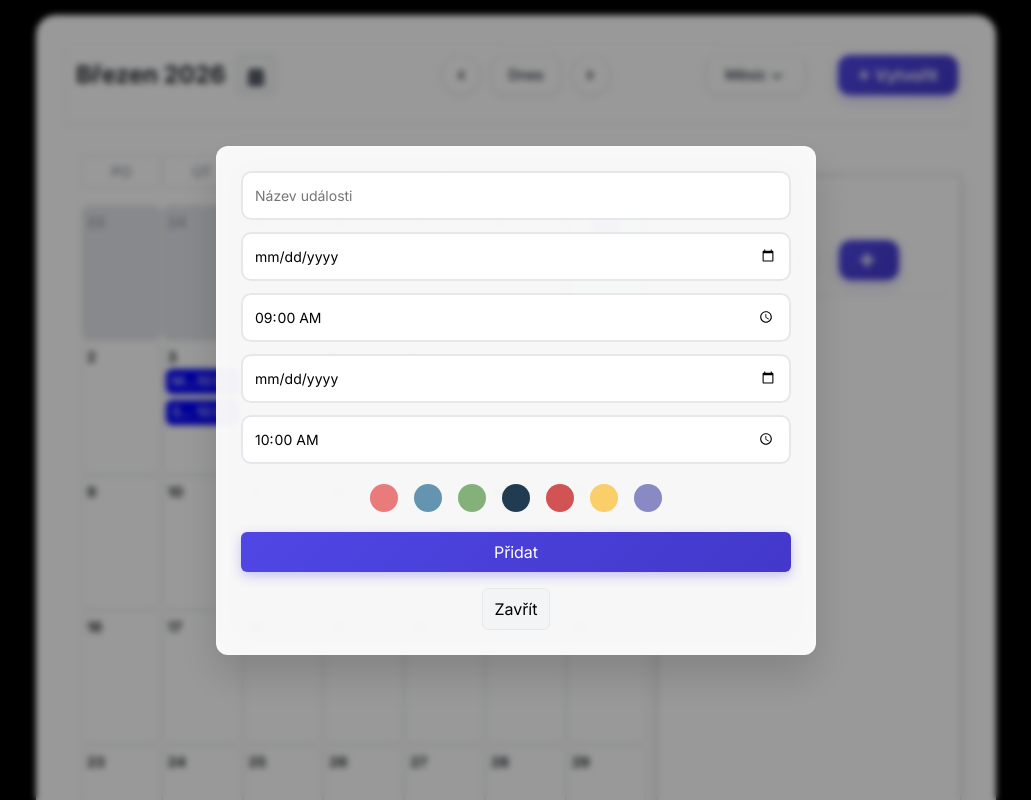
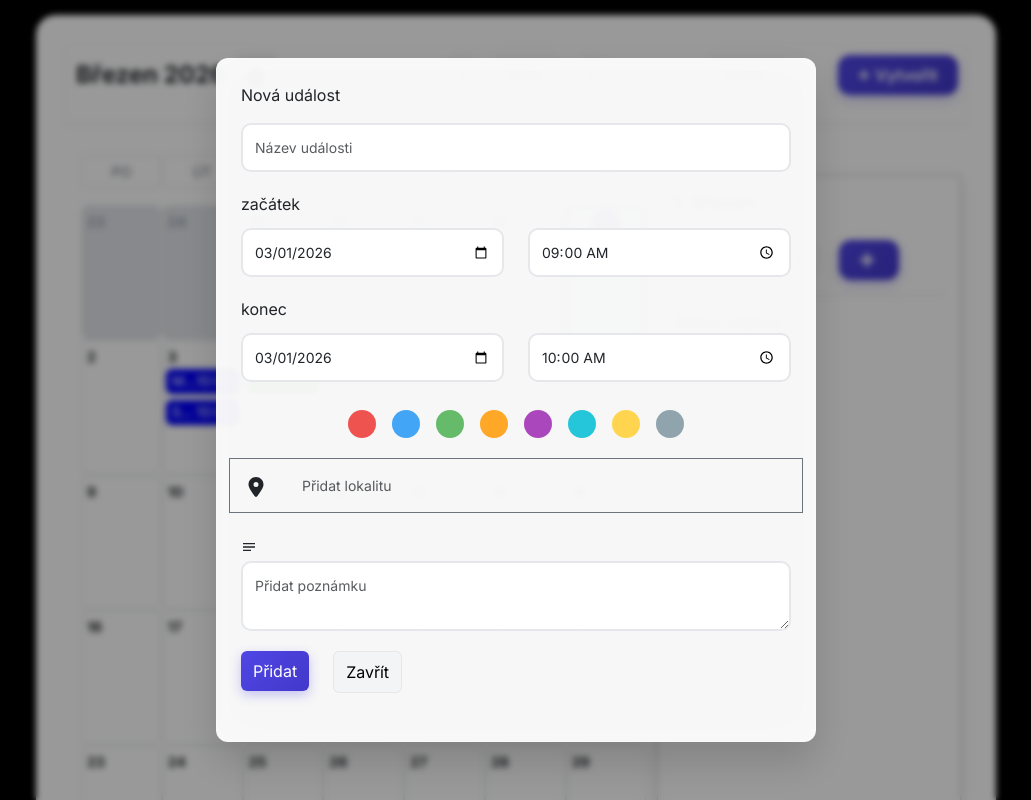
Before and after one commit to Jakub-coding99/React-Calendar, a React (Vite) app: page / in a window 1280 px wide. Both pictures are taken after a click on the button "Vytvořit". Shown: the top 800 px of the page, without its empty margins (124-1155 px from the left). Built offline with nearby package versions, Linux system fonts and the light colour scheme; a web font is replaced by a local one.

Commit message:
adding style for modal

```diff
--- a/src/components/Calendar.tsx
+++ b/src/components/Calendar.tsx
@@ -88,6 +88,7 @@ export const Calendar = () => {
     setModalState,
     animate,
     width,
+    addEventCurrentDay,
   } = useCalendar(mockedEvents);
 
   const openAddModal = (fillData?: string) => {
@@ -250,7 +251,7 @@ export const Calendar = () => {
   };
 
   const renderedView = renderView();
-  console.log(width, "width");
+
   return (
     <>
       <div className="wrapper">
@@ -265,7 +266,7 @@ export const Calendar = () => {
             handlePrevClick={handlePrevClick}
             handleNextClick={handleNextClick}
             handleTodayClick={handleTodayClick}
-            AddEventCurrentDay={openAddModal}
+            AddEventCurrentDay={addEventCurrentDay}
             setView={setView}
             view={view}
           />
--- a/src/components/CalendarHeader.tsx
+++ b/src/components/CalendarHeader.tsx
@@ -18,7 +18,7 @@ interface CalendarHeaderProps {
   handlePrevClick: () => void;
   handleNextClick: () => void;
   handleTodayClick: () => void;
-  AddEventCurrentDay: () => void;
+  AddEventCurrentDay: (info?: string) => void;
   months: { [key: number]: string };
   setView: React.Dispatch<React.SetStateAction<View>>;
   view: string;
@@ -172,7 +172,7 @@ export const CalendarHeader = ({
 
         <Button
           className="add-btn"
-          onClick={AddEventCurrentDay}
+          onClick={() => AddEventCurrentDay()}
           children={
             <div className="add-btn-content">
               <FaPlus size={12} />
@@ -184,7 +184,7 @@ export const CalendarHeader = ({
 
       <Button
         className="mobile-add-btn"
-        onClick={AddEventCurrentDay}
+        onClick={() => AddEventCurrentDay()}
         children={
           <div className="add-btn-content-mobile">
             <FaPlus className="plus-icon" />
--- a/src/components/Modal.tsx
+++ b/src/components/Modal.tsx
@@ -1,4 +1,4 @@
-import React, { useEffect, useState } from "react";
+import React, { use, useEffect, useMemo, useState } from "react";
 import { Button } from "./Button";
 import type { EventType } from "../types/event";
 import { Alert } from "./Alert";
@@ -11,6 +11,7 @@ import { formatToPrettyDate } from "../utils/date";
 import { TbClockHour4 } from "react-icons/tb";
 import { MdNotes } from "react-icons/md";
 import { FaLocationDot } from "react-icons/fa6";
+import { IoIosWarning } from "react-icons/io";
 
 interface Props {
   e: EventType;
@@ -28,7 +29,7 @@ export const Modal = ({ e, onChange, onClose, type, fillDate }: Props) => {
   const [title, setTitle] = useState(e?.event);
 
   const [eventColor, setEventColor] = useState("");
-
+  const [showErrorMsg, setShowErrorMsg] = useState(false);
   const isEdit = type === "edit";
   const isAdd = type === "add";
   const isShow = type === "show";
@@ -52,6 +53,12 @@ export const Modal = ({ e, onChange, onClose, type, fillDate }: Props) => {
 
   const submitEvent = (ev: React.FormEvent<HTMLFormElement>) => {
     ev.preventDefault();
+
+    if (!checkDateDiff) {
+      setShowErrorMsg(true);
+      return;
+    }
+
     if (type == "edit") {
       onChange({
         type: "edit",
@@ -60,7 +67,7 @@ export const Modal = ({ e, onChange, onClose, type, fillDate }: Props) => {
           event: title,
           start: `${date}T${from}:00`,
           end: `${endDate}T${to}:00`,
-          color: e?.color,
+          color: eventColor ? eventColor : e.color,
         },
       });
 
@@ -82,56 +89,104 @@ export const Modal = ({ e, onChange, onClose, type, fillDate }: Props) => {
   };
 
   const colors: string[] = [
-    "#EA7B7B",
-    "#6594B1",
-    "#84B179",
-    "#213C51",
-    "#D25353",
-    "#FACE68",
-    "#898AC4",
+    "#EF5350",
+    "#42A5F5",
+    "#66BB6A",
+    "#FFA726",
+    "#AB47BC",
+    "#26C6DA",
+    "#FFD54F",
+    "#90A4AE",
   ];
+  const checkDateDiff = useMemo(() => {
+    const t1 = new Date(`${date}T${from}`);
+    const t2 = new Date(`${endDate}T${to}`);
+    const dateDiff = t2.getTime() - t1.getTime();
+    const result = dateDiff > 0 ? true : false;
+    if (result) {
+      setShowErrorMsg(false);
+    }
+    return result;
+  }, [date, endDate, to, from]);
 
   return (
     <>
       <div id="modal">
-        <div className="d-flex flex-column justify-content-center">
+        <div className="row mb-3">
+          <div className="col">
+            <span>{isAdd ? "Nová událost" : "Upravit událost"}</span>
+          </div>
+        </div>
+
         {(isEdit || isAdd) && (
           <form onSubmit={submitEvent}>
+            <div className="row mb-2">
+              <div className="col-12">
                 <input
                   type="text"
                   value={title}
                   onChange={(e) => setTitle(e.target.value)}
                   placeholder="Název události"
+                  required
+                  className="form-control"
                 />
+              </div>
+            </div>
 
+            <label>začátek</label>
+            <div className="row mb-2">
+              <div className="col-md-6">
                 <input
                   type="date"
                   value={date}
-                onChange={(e) => setDate(e.target.value)}
-                placeholder="date"
+                  onChange={(e) => {
+                    setDate(e.target.value);
+                    if (isAdd) setEndDate(e.target.value);
+                  }}
+                  className="form-control"
                 />
+              </div>
+              <div className="col-md-6">
                 <input
                   type="time"
                   value={from}
                   onChange={(e) => setFrom(e.target.value)}
+                  className="form-control"
                 />
-
+              </div>
+            </div>
+            <label>konec</label>
+            <div className="row mb-2">
+              <div className="col-md-6">
                 <input
                   type="date"
                   value={endDate}
+                  className={`form-control ${!checkDateDiff ? "is-invalid" : ""}`}
                   onChange={(e) => setEndDate(e.target.value)}
                 />
+              </div>
+              <div className="col-md-6">
                 <input
                   type="time"
                   value={to}
+                  className={`form-control ${!checkDateDiff ? "is-invalid" : ""}`}
                   onChange={(e) => setTo(e.target.value)}
                 />
+              </div>
+            </div>
+            {showErrorMsg && (
+              <div className="d-flex justify-content-center error-form">
+                <div>Datum začátku musí být před datem konce!</div>
+              </div>
+            )}
             <div className="d-flex flex-row justify-content-center">
               {colors.map((color, index) => (
                 <div
                   key={index}
                   className={
-                      color == eventColor ? "color-pick choosen" : "color-pick"
+                    color == eventColor || (e?.color == color && !eventColor)
+                      ? "color-pick choosen"
+                      : "color-pick"
                   }
                   onClick={() => setEventColor(color)}
                   style={{
@@ -141,14 +196,52 @@ export const Modal = ({ e, onChange, onClose, type, fillDate }: Props) => {
                 ></div>
               ))}
             </div>
+            <div className="row mb-2 align-items-center border border-secondary p-1">
+              <div className="col-auto">
+                <FaLocationDot size={20} />
+              </div>
+              <div className="col">
+                <input
+                  className="form-control border-0 shadow-none bg-transparent"
+                  type="text"
+                  placeholder="Přidat lokalitu"
+                />
+              </div>
+            </div>
 
-              <button type="submit">
+            <div className="row mb-2">
+              <div className="col-12">
+                <MdNotes />
+                <textarea
+                  className="form-control mt-1"
+                  placeholder="Přidat poznámku"
+                />
+              </div>
+            </div>
+
+            <div className="row mb-2">
+              <div className="col-auto">
+                <button type="submit" className="btn btn-primary">
                   {type === "edit" ? "Uložit" : "Přidat"}
                 </button>
+              </div>
+              {isEdit && (
+                <div className="col-auto">
+                  <Button className="modal-delete" onClick={triggerDelete}>
+                    Smazat
+                  </Button>
+                </div>
+              )}
+              <div className="col-auto">
+                <Button className="modal-close" onClick={onClose}>
+                  Zavřít
+                </Button>
+              </div>
+            </div>
           </form>
         )}
         {isShow && (
-            <div className="d-flex flex-column gap-4">
+          <div className="row gap-4">
             <div className="modal-header-show  d-flex flex-row d-flex justify-content-between align-items-center   w-100">
               <div
                 className="header-dot"
@@ -172,13 +265,11 @@ export const Modal = ({ e, onChange, onClose, type, fillDate }: Props) => {
                 <Button className="icon-btn delete" onClick={triggerDelete}>
                   <RiDeleteBin6Line />
                 </Button>
-                  <Button className="icon-btn close" onClick={onClose}>
-                    <IoMdClose />
-                  </Button>
               </div>
 
               <div></div>
             </div>
+
             <div className="modal-show-details">
               <h2 className="fw-bold my-3">{e?.event}</h2>
               <span className="d-flex flex-row gap-2 my-3">
@@ -235,6 +326,11 @@ export const Modal = ({ e, onChange, onClose, type, fillDate }: Props) => {
                 </div>
               ) : undefined}
             </div>
+            <div>
+              <Button className="icon-btn close" onClick={onClose}>
+                Zavřít
+              </Button>
+            </div>
           </div>
         )}
 
@@ -248,7 +344,7 @@ export const Modal = ({ e, onChange, onClose, type, fillDate }: Props) => {
         <div
           className={`modal-actions  ${!isEdit ? "justify-content-center" : undefined}`}
         >
-            {isEdit && (
+          {/* {isEdit && (
               <>
                 <Button
                   className="modal-delete"
@@ -261,8 +357,7 @@ export const Modal = ({ e, onChange, onClose, type, fillDate }: Props) => {
               className="modal-close"
               children="Zavřít"
               onClick={onClose}
-            />
-          </div>
+            /> */}
         </div>
       </div>
     </>
--- a/src/hooks/useCalendar.ts
+++ b/src/hooks/useCalendar.ts
@@ -41,9 +41,13 @@ export const useCalendar = (initialsEvents: EventType[]) => {
   const widthOfScreen = checkView();
 
   const addEventCurrentDay = (info?: string) => {
-    let fillDate: string | undefined;
+    const todayDate = new Date().toISOString().split("T")[0];
+
+    let fillDate: string;
     if (info === "adding-from-event-list") {
       fillDate = `${year}-${String(month).padStart(2, "0")}-${String(day).padStart(2, "0")}`;
+    } else {
+      fillDate = todayDate;
     }
 
     setModalState({ action: "add", fillData: fillDate });
@@ -63,8 +67,6 @@ export const useCalendar = (initialsEvents: EventType[]) => {
     setYear(date.year);
     setEventList(Array.isArray(data) ? data : []);
   };
-
-
 
   const actualDate = (months: { [key: number]: string }) => {
     const date = `${day}. ${months[month]}`;
@@ -203,8 +205,7 @@ export const useCalendar = (initialsEvents: EventType[]) => {
     view,
     setView,
     eventList,
-    // nextDay,
-    // prevDay,
+
     actualDate,
     daysInMonth,
     day,
--- a/src/style/styles.css
+++ b/src/style/styles.css
@@ -843,6 +843,26 @@ body {
   transition: var(--transition);
 }
 
+.invalid-date::after {
+  content: "";
+  position: absolute;
+  top: 50%;
+  left: 8px;
+  right: 8px;
+  height: 1px;
+  background-color: red;
+  pointer-events: none;
+  transform: translateY(-50%);
+}
+
+.error-form {
+  color: rgb(254, 254, 254);
+  background-color: rgb(184, 20, 20);
+  border-radius: 5px;
+  padding: 10px;
+  font-weight: bolder;
+}
+
 #modal input:focus,
 #modal textarea:focus {
   border-color: var(--primary);
```
Lines whose indentation alone changed are shown as unchanged.
